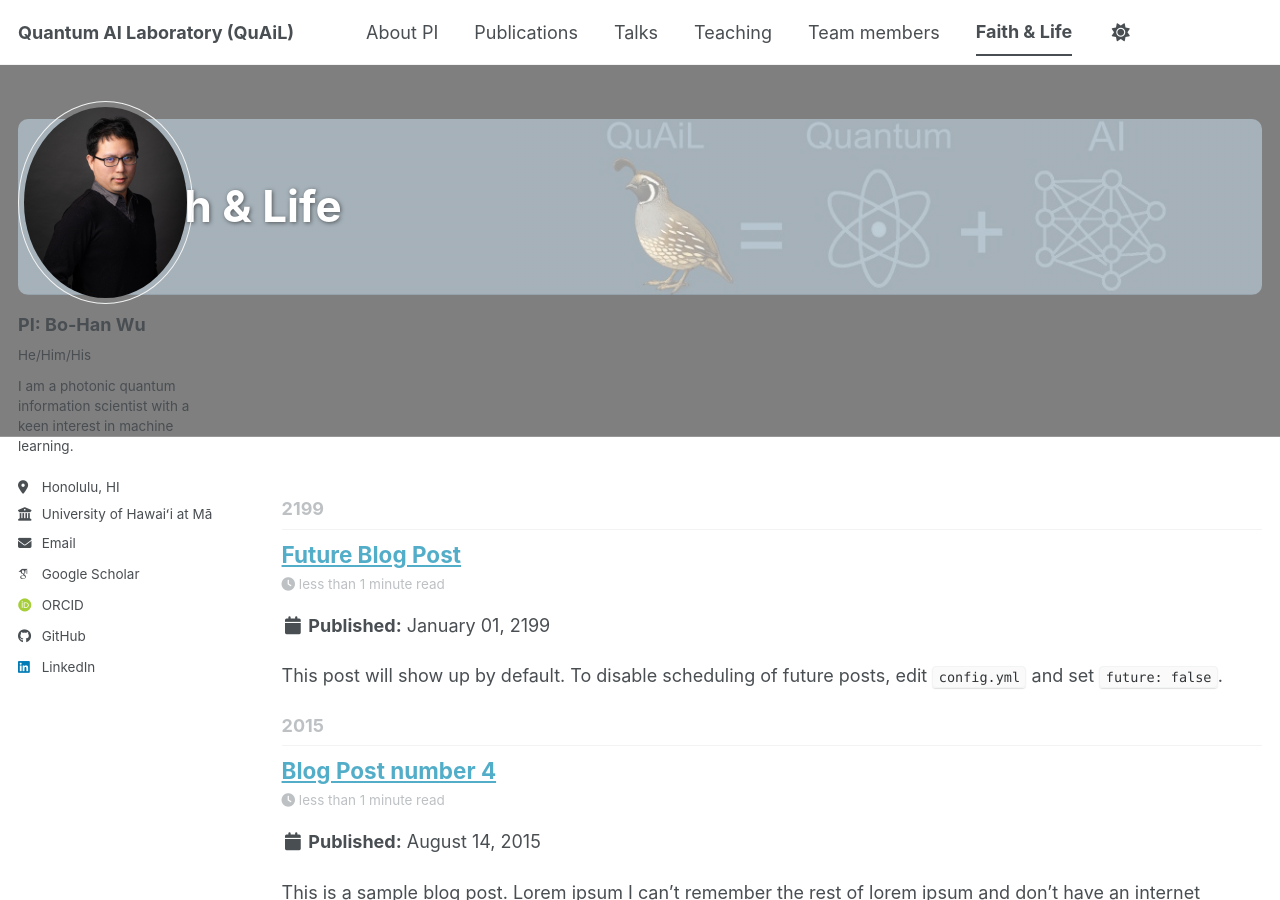
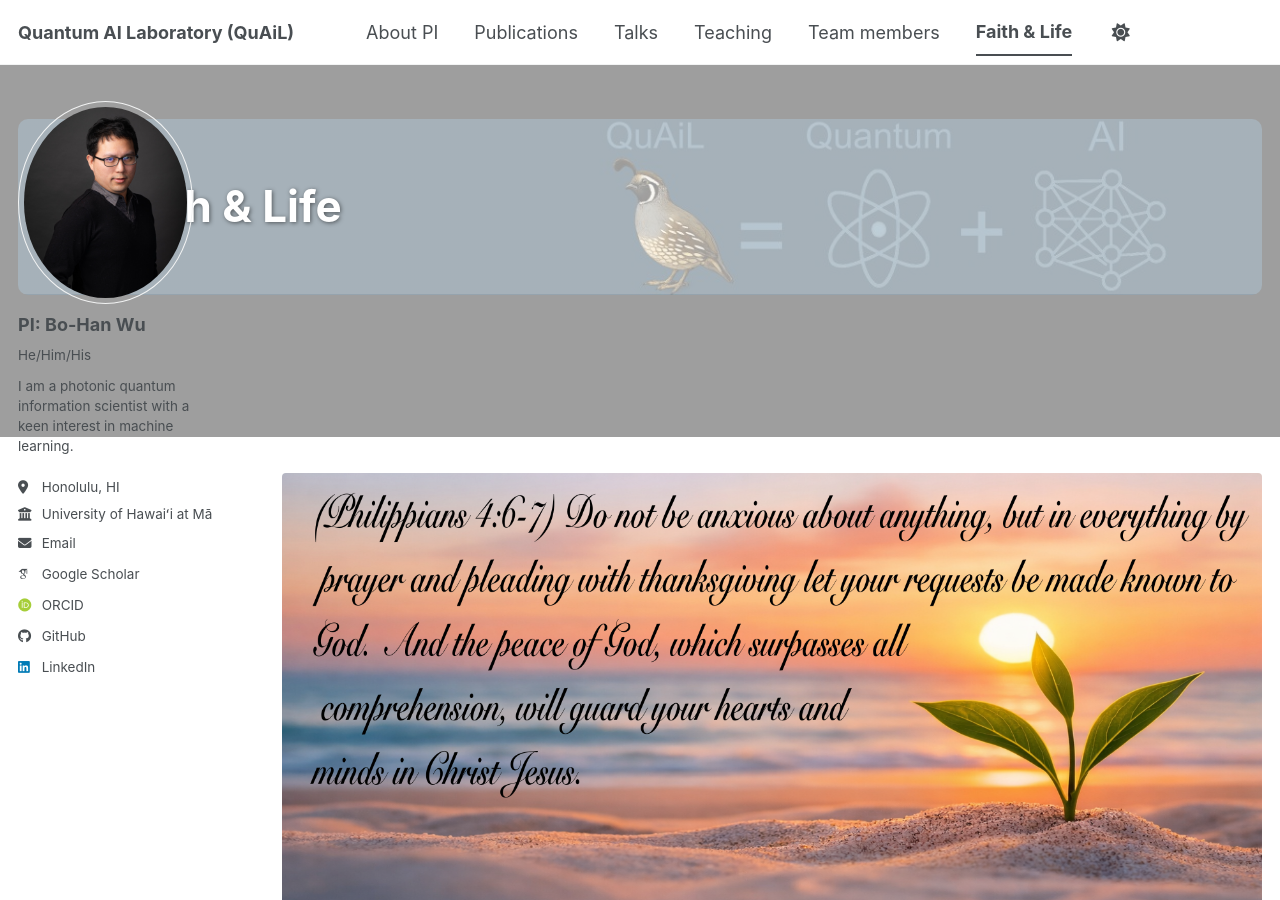
Before and after one commit to go705/go705.github.io, a Jekyll site: the page built from _pages/year-archive.html, in a window 1280 px wide and 900 px high. Built offline with Jekyll 4.4.1, drawn with Linux system fonts in a browser that asks for light colours; some web fonts are replaced; a script bundle is joined from its source files by our own code; library files that are not in the unit come from our copies.

Commit message:
Update year-archive.html

```diff
--- a/_pages/year-archive.html
+++ b/_pages/year-archive.html
@@ -4,13 +4,16 @@
 title: "Faith & Life"
 author_profile: true
 header:
-  overlay_image: /assets/images/Faith.jpeg
-  overlay_filter: 0.5
+  overlay_image: " " # This overrides the default Quail banner with an empty space
+  image: " "         # This ensures no other default images load
 redirect_from:
   - /wordpress/blog-posts/
 ---
 
 {% include base_path %}
+
+<img src="/assets/images/Faith.jpeg" style="width:100%; margin-bottom: 20px; border-radius: 4px;" alt="Faith and Life">
+
 {% capture written_year %}'None'{% endcapture %}
 {% for post in site.posts %}
   {% capture year %}{{ post.date | date: '%Y' }}{% endcapture %}
```
